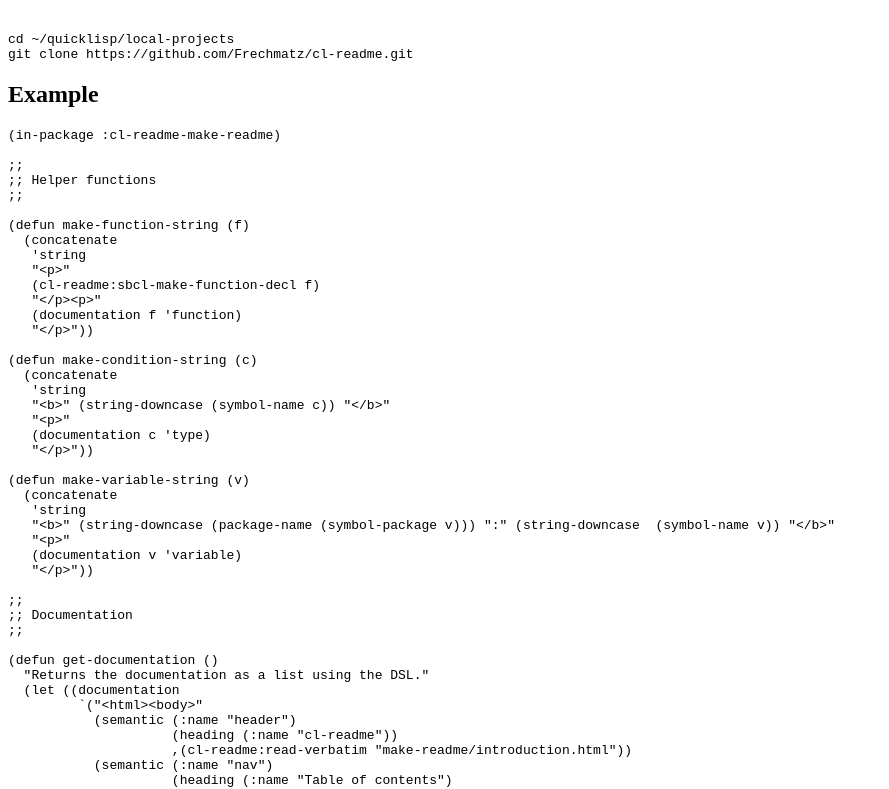
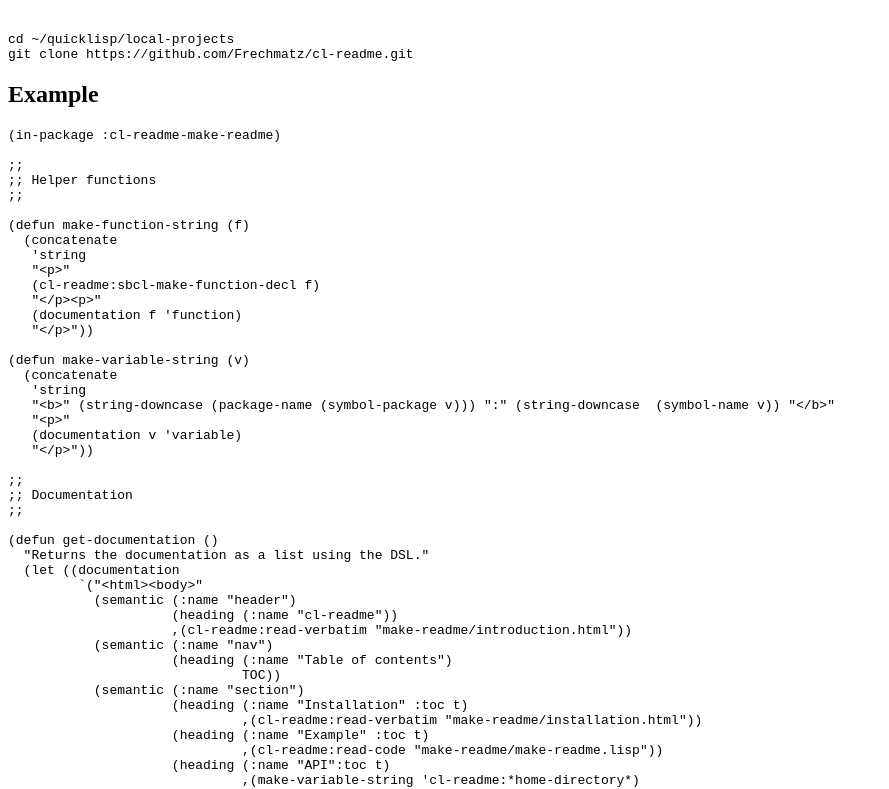
Before and after one commit to Frechmatz/cl-html-readme, a plain HTML site: page docs/index.html in a window 1280 px wide. Shown: the part 368-1157 px from the top of the page, without its empty margins (0-889 px from the left). Drawn offline with Linux system fonts and the light colour scheme.

Commit message:
Removed make-condition-string

```diff
--- a/docs/index.html
+++ b/docs/index.html
@@ -21,14 +21,6 @@
    (cl-readme:sbcl-make-function-decl f)
    "&lt;/p&gt;&lt;p&gt;"
    (documentation f 'function)
-   "&lt;/p&gt;"))
-
-(defun make-condition-string (c)
-  (concatenate
-   'string
-   "&lt;b&gt;" (string-downcase (symbol-name c)) "&lt;/b&gt;"
-   "&lt;p&gt;"
-   (documentation c 'type)
    "&lt;/p&gt;"))
 
 (defun make-variable-string (v)
@@ -107,4 +99,4 @@
    </ul></p><p><b>cl-readme:make-path</b> path </p><p>Creates a path relative to *home-directory*. The function has the following arguments:
    <ul>
       <li>path The path, e.g. examples/example-1.lisp.</li>
-   </ul></p><p><b>cl-readme:current-date</b> </p><p>Returns a string representing the current date and time.</p><p><b>cl-readme:sbcl-make-function-decl</b> f </p><p>Returns a function declaration string using SBCL specific functionality.</p></section><footer class="container"><hr/><p><small>Generated 2019-10-02  20:48:26</small></p></footer></body></html>
+   </ul></p><p><b>cl-readme:current-date</b> </p><p>Returns a string representing the current date and time.</p><p><b>cl-readme:sbcl-make-function-decl</b> f </p><p>Returns a function declaration string using SBCL specific functionality.</p></section><footer class="container"><hr/><p><small>Generated 2019-10-02  21:13:15</small></p></footer></body></html>
```
Also changed, not shown: 1 other file.
